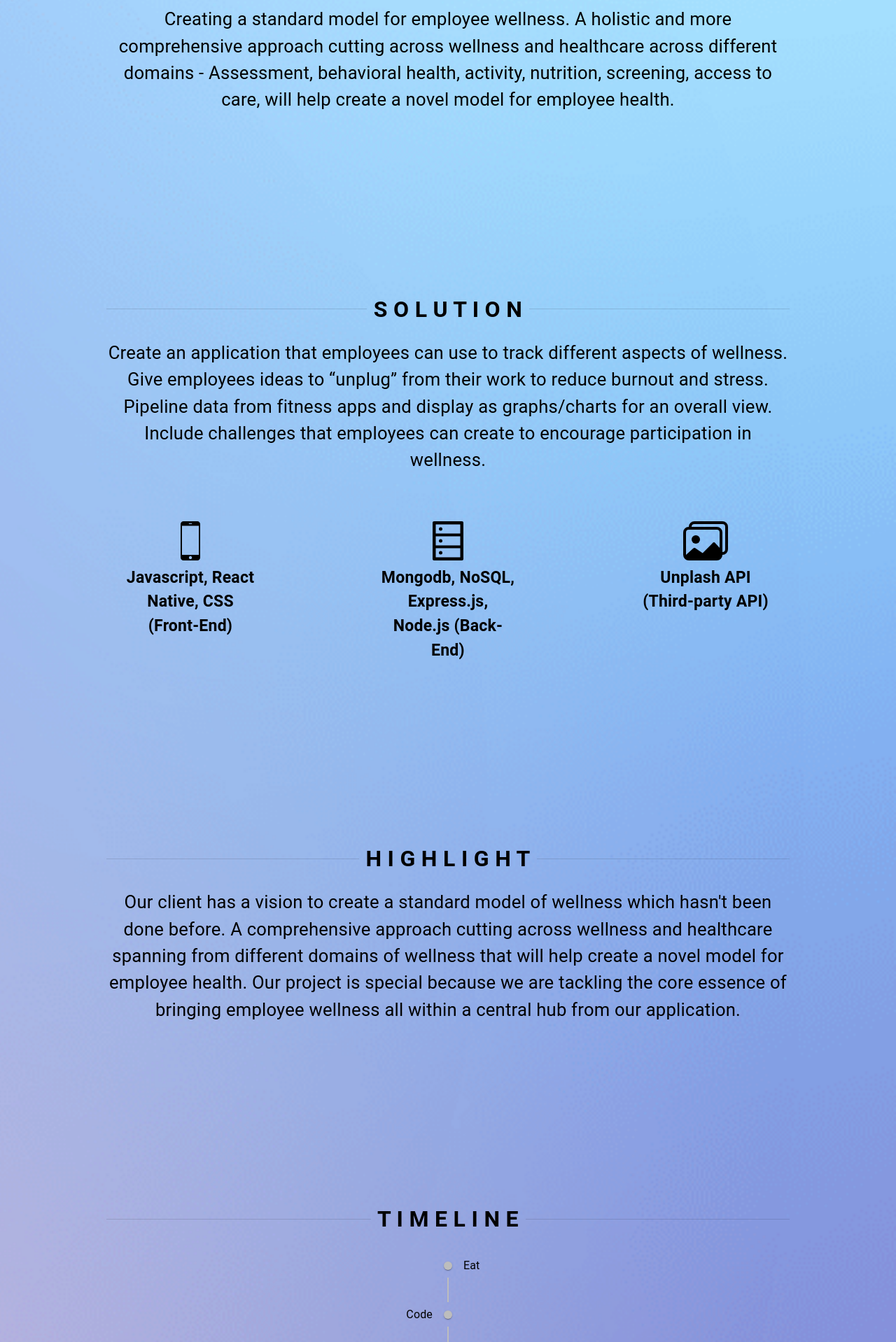
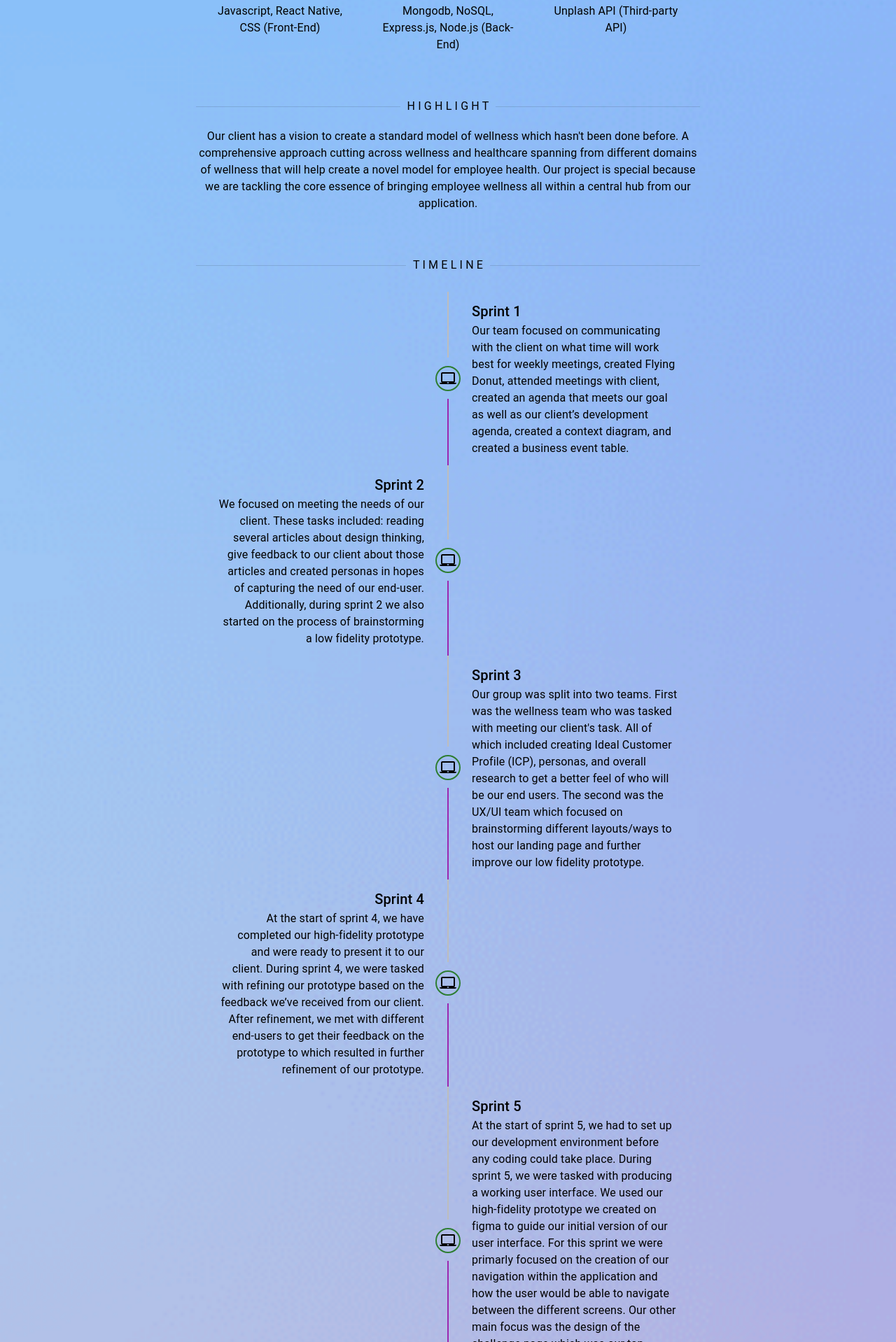
Before and after one commit to Manhsy/landing-page, a React (Create React App) app: page / in a window 1280 px wide. Shown: the part 882-2800 px from the top of the page at 70% size. Built offline with nearby package versions, Linux system fonts and the light colour scheme.

Commit message:
scroll to doesn't cover content anymore

```diff
--- a/src/App.js
+++ b/src/App.js
@@ -8,28 +8,34 @@ import backgroundImage from "../src/assets/340434.png";
 import Highlight from "./components/pages/Highlight";
 import AboutUs from "./components/pages/AboutUs";
 import Timeline from "./components/pages/TimelinePage";
-import Divider from "@mui/material/Divider";
+import { withStyles } from "@material-ui/core/styles";
 
-function App() {
+const styles = (theme) => ({
+  toolbar: theme.mixins.toolbar,
+});
+
+function App(props) {
+  const { classes } = props;
+
   return (
     <div
       className="App"
       style={{
         backgroundImage: `url(${backgroundImage})`,
         backgroundRepeat: "no-repeat",
-        backgroundPosition: "right",
+        backgroundPosition: "center",
         backgroundSize: "cover",
       }}
     >
       <ResponsiveAppBar />
-      <Background />
-      <Scope />
-      <Solution />
-      <Highlight />
-      <Timeline />
-      <AboutUs />
+      <Background classes={classes} />
+      <Scope classes={classes} />
+      <Solution classes={classes} />
+      <Highlight classes={classes} />
+      <Timeline classes={classes} />
+      <AboutUs classes={classes} />
     </div>
   );
 }
 
-export default App;
+export default withStyles(styles)(App);
--- a/src/Styling.js
+++ b/src/Styling.js
@@ -3,30 +3,30 @@ import Typography from "@mui/material/Typography";
 import { withStyles } from "@material-ui/core/styles";
 
 const container = {
-  padding: "10vw",
+  paddingRight: "20vw",
+  paddingLeft: "20vw",
 };
 const Learnmore = withStyles({
   root: {
-    fontSize: "1vw",
     color: "white",
-    fontWeight: "900",
+    fontSize: "1em",
   },
 })(Typography);
 const Title = withStyles({
   root: {
     fontWeight: "bold",
-    fontSize: "2.5vw",
+    fontSize: "1.5em",
   },
 })(Typography);
 const Description = withStyles({
   root: {
-    fontSize: "2vw",
+    fontSize: "1em",
   },
 })(Typography);
 const Name = withStyles({
   root: {
-    fontSize: "2vw",
     fontWeight: "bold",
+    fontSize: "1em",
   },
 })(Typography);
 
--- /dev/null
+++ b/src/components/Ti.js
@@ -0,0 +1,26 @@
+import TimelineItem from "@mui/lab/TimelineItem";
+import TimelineSeparator from "@mui/lab/TimelineSeparator";
+import TimelineConnector from "@mui/lab/TimelineConnector";
+import TimelineContent from "@mui/lab/TimelineContent";
+import TimelineDot from "@mui/lab/TimelineDot";
+import LaptopMacIcon from "@mui/icons-material/LaptopMac";
+import Typography from "@mui/material/Typography";
+export default function Ti({ sprintNum, description }) {
+  return (
+    <TimelineItem>
+      <TimelineSeparator>
+        <TimelineConnector />
+        <TimelineDot color="success" variant="outlined">
+          <LaptopMacIcon />
+        </TimelineDot>
+        <TimelineConnector sx={{ bgcolor: "secondary.main" }} />
+      </TimelineSeparator>
+      <TimelineContent sx={{ py: "12px", px: 2 }}>
+        <Typography variant="h6" component="span">
+          {`Sprint ${sprintNum}`}
+        </Typography>
+        <Typography>{description}</Typography>
+      </TimelineContent>
+    </TimelineItem>
+  );
+}
--- a/src/components/pages/AboutUs.js
+++ b/src/components/pages/AboutUs.js
@@ -3,9 +3,11 @@ import Container from "@mui/material/Container";
 import Profile from "../Profile";
 import { container, Title, Description } from "../../Styling";
 import Divider from "@mui/material/Divider";
-export default function AboutUs() {
+export default function AboutUs(props) {
+  const { classes } = props;
   return (
     <div id="about us" style={container}>
+      <div className={classes.toolbar} />
       <Container maxWidth="lg">
         <Divider>
           <Title align="left">F I N A L - I T E R A T I O N</Title>
--- a/src/components/pages/Highlight.js
+++ b/src/components/pages/Highlight.js
@@ -2,9 +2,11 @@ import * as React from "react";
 import Container from "@mui/material/Container";
 import { container, Title, Description } from "../../Styling";
 import Divider from "@mui/material/Divider";
-export default function Solution() {
+export default function Highlight(props) {
+  const { classes } = props;
   return (
     <div id="highlights" style={container}>
+      <div className={classes.toolbar} />
       <Container maxWidth="lg">
         <Divider>
           <Title>H I G H L I G H T</Title>
--- a/src/components/pages/Scope.js
+++ b/src/components/pages/Scope.js
@@ -2,9 +2,13 @@ import * as React from "react";
 import Container from "@mui/material/Container";
 import { container, Title, Description } from "../../Styling";
 import Divider from "@mui/material/Divider";
-export default function Scope() {
+
+export default function Scope(props) {
+  const { classes } = props;
+
   return (
     <div id="scope" style={container}>
+      <div className={classes.toolbar} />
       <Container maxWidth="lg">
         <Divider>
           <Title>S C O P E</Title>
--- a/src/components/pages/Solution.js
+++ b/src/components/pages/Solution.js
@@ -7,9 +7,11 @@ import { AiOutlineDatabase } from "react-icons/ai";
 import { BsImages } from "react-icons/bs";
 import { container, Title, Description } from "../../Styling";
 import Divider from "@mui/material/Divider";
-export default function Solution() {
+export default function Solution(props) {
+  const { classes } = props;
   return (
     <div id="solution" style={container}>
+      <div className={classes.toolbar} />
       <Container maxWidth="lg">
         <Divider>
           <Title>S O L U T I O N</Title>
@@ -24,13 +26,13 @@ export default function Solution() {
         </Description>
         <Container style={iconContainer}>
           <div>
-            <IoIosPhonePortrait color="black" size="5vw" />
+            <IoIosPhonePortrait color="black" size="3vw" />
             <div style={{ width: "15vw" }}>
               <IconText>Javascript, React Native, CSS (Front-End)</IconText>
             </div>
           </div>
           <div>
-            <AiOutlineDatabase color="black" size="5vw" />
+            <AiOutlineDatabase color="black" size="3vw" />
             <div style={{ width: "15vw" }}>
               <IconText>
                 Mongodb, NoSQL, Express.js, Node.js (Back-End)
@@ -38,7 +40,7 @@ export default function Solution() {
             </div>
           </div>
           <div>
-            <BsImages color="black" size="5vw" />
+            <BsImages color="black" size="3vw" />
             <div style={{ width: "15vw" }}>
               <IconText>Unplash API (Third-party API)</IconText>
             </div>
@@ -59,7 +61,6 @@ const iconContainer = {
 const IconText = withStyles({
   root: {
     fontWeight: "bold",
-    fontSize: "1.8vw",
     color: "black",
   },
 })(Typography);
--- a/src/components/pages/TimelinePage.js
+++ b/src/components/pages/TimelinePage.js
@@ -3,157 +3,114 @@ import Container from "@mui/material/Container";
 import { container, Title, Description, Name } from "../../Styling";
 import Divider from "@mui/material/Divider";
 import Timeline from "@mui/lab/Timeline";
-import TimelineItem from "@mui/lab/TimelineItem";
-import TimelineSeparator from "@mui/lab/TimelineSeparator";
-import TimelineConnector from "@mui/lab/TimelineConnector";
-import TimelineContent from "@mui/lab/TimelineContent";
-import TimelineDot from "@mui/lab/TimelineDot";
+import Ti from "../Ti";
 
-export default function TimelinePage() {
+export default function TimelinePage(props) {
+  const { classes } = props;
   return (
     <div id="timeline" style={container}>
+      <div className={classes.toolbar} />
       <Container maxWidth="lg">
         <Divider>
           <Title align="left">T I M E L I N E</Title>
         </Divider>
-
         <div style={{ marginTop: "1.5vw" }} />
         <Timeline position="alternate">
-          <TimelineItem>
-            <TimelineSeparator>
-              <TimelineDot />
-              <TimelineConnector />
-            </TimelineSeparator>
-            <TimelineContent>Eat</TimelineContent>
-          </TimelineItem>
-          <TimelineItem>
-            <TimelineSeparator>
-              <TimelineDot />
-              <TimelineConnector />
-            </TimelineSeparator>
-            <TimelineContent>Code</TimelineContent>
-          </TimelineItem>
-          <TimelineItem>
-            <TimelineSeparator>
-              <TimelineDot />
-              <TimelineConnector />
-            </TimelineSeparator>
-            <TimelineContent>Sleep</TimelineContent>
-          </TimelineItem>
-          <TimelineItem>
-            <TimelineSeparator>
-              <TimelineDot />
-            </TimelineSeparator>
-            <TimelineContent>Repeat</TimelineContent>
-          </TimelineItem>
+          <Ti
+            sprintNum={1}
+            description="Our team focused on communicating with the client on what time
+                will work best for weekly meetings, created Flying Donut,
+                attended meetings with client, created an agenda that meets our
+                goal as well as our client’s development agenda, created a
+                context diagram, and created a business event table."
+          />
+          <Ti
+            sprintNum={2}
+            description="We focused on meeting the needs of our client. These tasks
+                included: reading several articles about design thinking, give
+                feedback to our client about those articles and created personas
+                in hopes of capturing the need of our end-user. Additionally,
+                during sprint 2 we also started on the process of brainstorming
+                a low fidelity prototype."
+          />
+
+          <Ti
+            sprintNum={3}
+            description="Our group was split into two teams. First was the wellness team
+                who was tasked with meeting our client's task. All of which
+                included creating Ideal Customer Profile (ICP), personas, and
+                overall research to get a better feel of who will be our end
+                users. The second was the UX/UI team which focused on
+                brainstorming different layouts/ways to host our landing page
+                and further improve our low fidelity prototype."
+          />
+          <Ti
+            sprintNum={4}
+            description="At the start of sprint 4, we have completed our high-fidelity
+                prototype and were ready to present it to our client. During
+                sprint 4, we were tasked with refining our prototype based on
+                the feedback we’ve received from our client. After refinement,
+                we met with different end-users to get their feedback on the
+                prototype to which resulted in further refinement of our
+                prototype."
+          />
+          <Ti
+            sprintNum={5}
+            description="At the start of sprint 5, we had to set up our development
+                environment before any coding could take place. During sprint 5,
+                we were tasked with producing a working user interface. We used
+                our high-fidelity prototype we created on figma to guide our
+                initial version of our user interface. For this sprint we were
+                primarly focused on the creation of our navigation within the
+                application and how the user would be able to navigate between
+                the different screens. Our other main focus was the design of
+                the challenge page which was our top priority out of all the
+                pages we needed to implement."
+          />
+          <Ti
+            sprintNum={6}
+            description="During sprint 6, we were tasked with producing a working
+                database and to continue the work that was started on the user
+                interface. The database team created an ER diagram that helped
+                them understand what was needed from our database and then went
+                on to create and set up our mongo database. The front end team
+                continued to refine the challenge page and started the creation
+                of the login, sign up, and profile pages."
+          />
+          <Ti
+            sprintNum={7}
+            description="Going in to sprint 7 there was a lot of learning material each member
+                partaked in that we though was essential componenets to make our app function as
+                efficiently as possible. Aside from the learning we started working on connecting
+                our backend with our frontend. During this spring we started setting up testing
+                of our API and backend using Postman and Jest."
+          />
+          <Ti
+            sprintNum={8}
+            description="For spring 8 we were tasked with getting a version of the app working
+                with 100% of product functionalities and conducting system testing. Within this
+                sprint we successfully had our backend talking to our frontend and was able to
+                access data within our database and pull it to display it on our frontend.
+                We also started handling application authentication and authorization. During
+                this sprint we continue to setup automated testing with Jest."
+          />
+          <Ti
+            sprintNum={9}
+            description="During sprint 9, we were tasked with wrapping up all development work,
+                getting a beta version ready, and producing a user manuel. We were also
+                extensively working on bug fixes and troubleshooting. During this spring we
+                deployed our application using Digital Ocean and worked on updating
+                our tests to work with Digital Ocean."
+          />
+          <Ti
+            sprintNum={10}
+            description="For sprint 10, we were tasked with bug fixing and tuning, getting a
+                stable ready-to-release version of the application, and producing a maintance manual.
+                For this sprint we completed the maintence manual and started working on the testing
+                report. We fined tuned the app to make sure we had a deployed stable version of the
+                application running. We also started working on refreshing our landing page for this project."
+          />
         </Timeline>
-
-        {/* <Name align="left">Sprint 1</Name>
-        <Description align="left">
-          Our team focused on communicating with the client on what time will
-          work best for weekly meetings, created Flying Donut, attended meetings
-          with client, created an agenda that meets our goal as well as our
-          client’s development agenda, created a context diagram, and created a
-          business event table.
-        </Description> */}
-
-        {/* <div style={{ marginTop: "1.5vw" }} />
-          <Name align="left">Sprint 2</Name>
-          <Description align="left">
-            We focused on meeting the needs of our client. These tasks included:
-            reading several articles about design thinking, give feedback to our
-            client about those articles and created personas in hopes of
-            capturing the need of our end-user. Additionally, during sprint 2 we
-            also started on the process of brainstorming a low fidelity
-            prototype.
-          </Description>
-          <div style={{ marginTop: "1.5vw" }} />
-          <Name align="left">Sprint 3</Name>
-          <Description align="left">
-            Our group was split into two teams. First was the wellness team who
-            was tasked with meeting our client's task. All of which included
-            creating Ideal Customer Profile (ICP), personas, and overall
-            research to get a better feel of who will be our end users. The
-            second was the UX/UI team which focused on brainstorming different
-            layouts/ways to host our landing page and further improve our low
-            fidelity prototype.
-          </Description>
-          <div style={{ marginTop: "1.5vw" }} />
-          <Name align="left">Sprint 4</Name>
-          <Description align="left">
-            At the start of sprint 4, we have completed our high-fidelity
-            prototype and were ready to present it to our client. During sprint
-            4, we were tasked with refining our prototype based on the feedback
-            we’ve received from our client. After refinement, we met with
-            different end-users to get their feedback on the prototype to which
-            resulted in further refinement of our prototype.
-          </Description>
-          <div style={{ marginTop: "1.5vw" }} />
-          <Name align="left">Sprint 5</Name>
-          <Description align="left">
-            At the start of sprint 5, we had to set up our development
-            environment before any coding could take place. During sprint 5, we
-            were tasked with producing a working user interface. We used our
-            high-fidelity prototype we created on figma to guide our initial
-            version of our user interface. For this sprint we were primarly
-            focused on the creation of our navigation within the application and
-            how the user would be able to navigate between the different
-            screens. Our other main focus was the design of the challenge page
-            which was our top priority out of all the pages we needed to
-            implement.
-          </Description>
-          <div style={{ marginTop: "1.5vw" }} />
-          <Name align="left">Sprint 6</Name>
-          <Description align="left">
-            During sprint 6, we were tasked with producing a working database
-            and to continue the work that was started on the user interface. The
-            database team created an ER diagram that helped them understand what
-            was needed from our database and then went on to create and set up
-            our mongo database. The front end team continued to refine the
-            challenge page and started the creation of the login, sign up, and
-            profile pages.
-          </Description>
-          <div style={{ marginTop: "1.5vw" }} />
-          <Name align="left">Sprint 7</Name>
-          <Description align="left">
-            Going in to sprint 7 there was a lot of learning material each
-            member partaked in that we though was essential componenets to make
-            our app function as efficiently as possible. Aside from the learning
-            we started working on connecting our backend with our frontend.
-            During this spring we started setting up testing of our API and
-            backend using Postman and Jest.
-          </Description>
-          <div style={{ marginTop: "1.5vw" }} />
-          <Name align="left">Sprint 8</Name>
-          <Description align="left">
-            For spring 8 we were tasked with getting a version of the app
-            working with 100% of product functionalities and conducting system
-            testing. Within this sprint we successfully had our backend talking
-            to our frontend and was able to access data within our database and
-            pull it to display it on our frontend. We also started handling
-            application authentication and authorization. During this sprint we
-            continue to setup automated testing with Jest.
-          </Description>
-          <div style={{ marginTop: "1.5vw" }} />
-          <Name align="left">Sprint 9</Name>
-          <Description align="left">
-            During sprint 9, we were tasked with wrapping up all development
-            work, getting a beta version ready, and producing a user manuel. We
-            were also extensively working on bug fixes and troubleshooting.
-            During this spring we deployed our application using Digital Ocean
-            and worked on updating our tests to work with Digital Ocean.
-          </Description>
-          <div style={{ marginTop: "1.5vw" }} />
-          <Name align="left">Sprint 10</Name>
-          <Description align="left">
-            For sprint 10, we were tasked with bug fixing and tuning, getting a
-            stable ready-to-release version of the application, and producing a
-            maintance manual. For this sprint we completed the maintence manual
-            and started working on the testing report. We fined tuned the app to
-            make sure we had a deployed stable version of the application
-            running. We also started working on refreshing our landing page for
-            this project.
-          </Description> */}
       </Container>
     </div>
   );
```
Also changed, not shown: src/components/ResponsiveAppBar.js (+10 -8 lines), src/components/pages/Background.js (+6 -1 lines), src/assets/Manh.jpeg (deleted), src/assets/logo.png (added).
